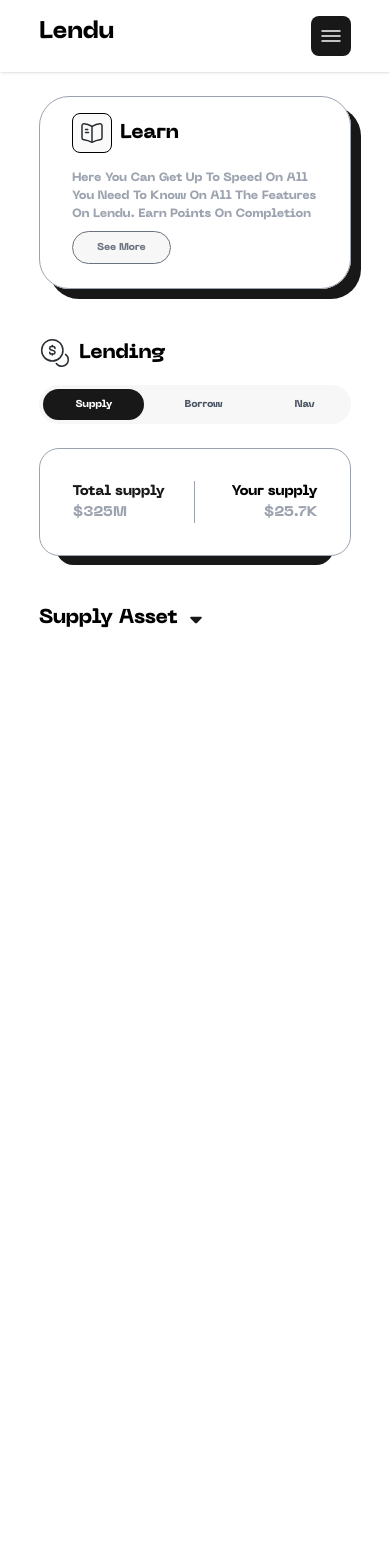
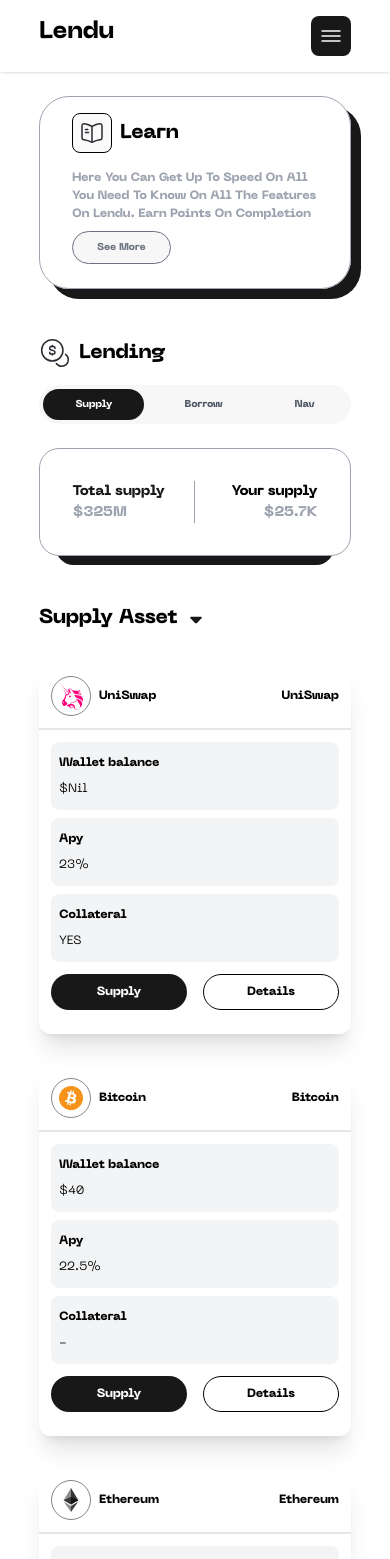
Before and after one commit to Mitchellakr/Lendu-lending-page, a React (Create React App) app: page / in a window 390 px wide. Shown: the top 1559 px of the page. Before the commit the page ends 844 px from the top, so only its background shows below. Built offline with nearby package versions, Linux system fonts and the light colour scheme.

Commit message:
made the supplyassets mobile view

```diff
--- a/src/Component/SupplyAsset.jsx
+++ b/src/Component/SupplyAsset.jsx
@@ -109,6 +109,44 @@
                         }
                     </tbody>
                 </table>
+
+                {/* mobile view */}
+
+                <div className="py-4 pb-2 md:hidden">
+                    {
+                        tableData.map((data) => (
+                            <div key={data.id} className=' shadow-xl rounded-[12px] mb-8'>
+                                <div className='flex justify-between items-center p-3 border-b-2 border-solid border-gray-200 border-t-0 border-x-0'>
+                                    <div className='flex gap-2 items-center'>
+                                        <img src={data.img} alt="crypto image" />
+                                        <p>{data.name}</p>
+                                    </div>
+                                    <p>{data.name}</p>
+                                </div>
+                                <div className='p-3'>
+                                    <div className='wac grid grid-cols-3 gap-2 mb-3'>
+                                        <div className='bg-gray-100 p-2 rounded-lg'>
+                                            <h3 className='py-1'>Wallet balance</h3>
+                                            <p className='py-1 machinalight'>${data.walletbalance}</p>
+                                        </div>
+                                        <div className='bg-gray-100 p-2 rounded-lg'>
+                                            <h3 className='py-1'>Apy</h3>
+                                            <p className='py-1 machinalight'>{data.Apy}%</p>
+                                        </div>
+                                        <div className='bg-gray-100 p-2 rounded-lg'>
+                                            <h3 className='py-1'>Collateral</h3>
+                                            <p className='py-1 machinalight'>{data.cbc}</p>
+                                        </div>
+                                    </div>
+                                    <div className="cardBtns grid grid-cols-3 gap-4 mb-3">
+                                        <button className="cardBtn py-2 px-6 col-span-2 text-white rounded-full bg-[#181818]">Supply</button>
+                                        <button href="" className='py-2 px-6 rounded-full border-solid border border-black'>Details</button>
+                                    </div>
+                                </div>
+                            </div>
+                        ))
+                    }
+                </div>
             </div>
         </div>
     )
--- a/src/index.css
+++ b/src/index.css
@@ -95,3 +95,17 @@
 .machinalight {
   font-family: 'NeueMachina';
 }
+
+@media only screen and (max-width:530px) {
+  .wac {
+    grid-template-columns: 1fr;
+  }
+
+  .cardBtn {
+    grid-column: span 1;
+  }
+
+  .cardBtns {
+    grid-template-columns: repeat(2, 1fr);
+  }
+}
```
